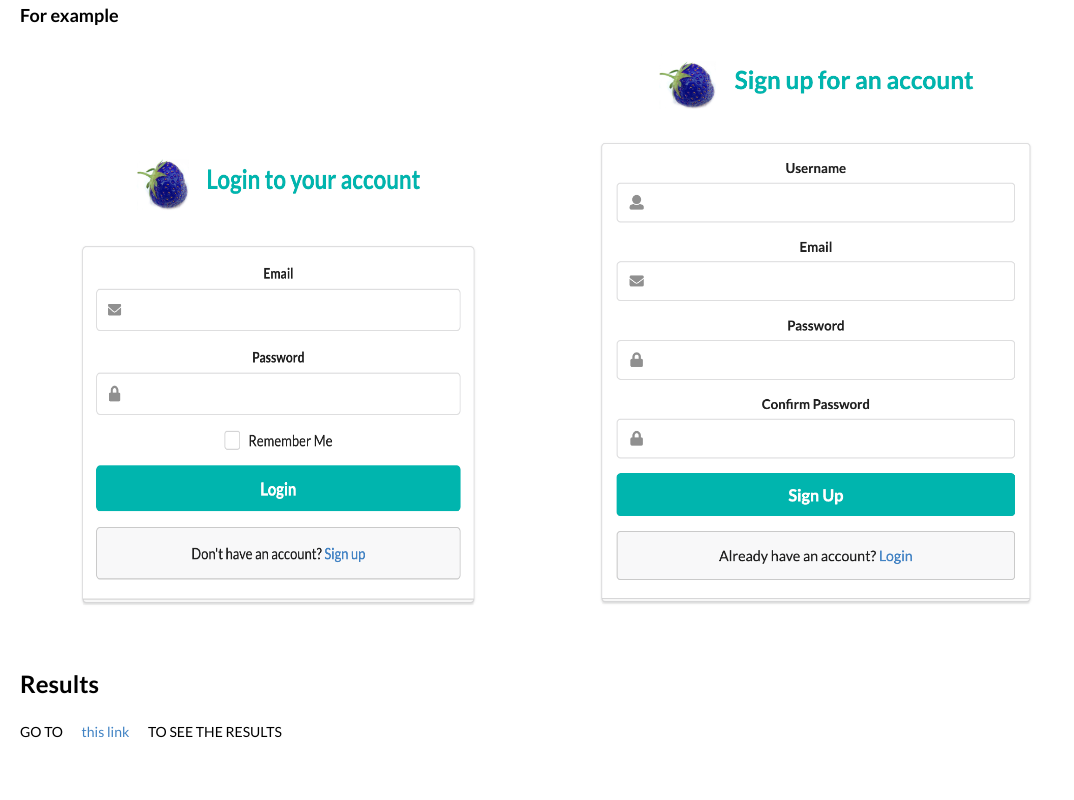
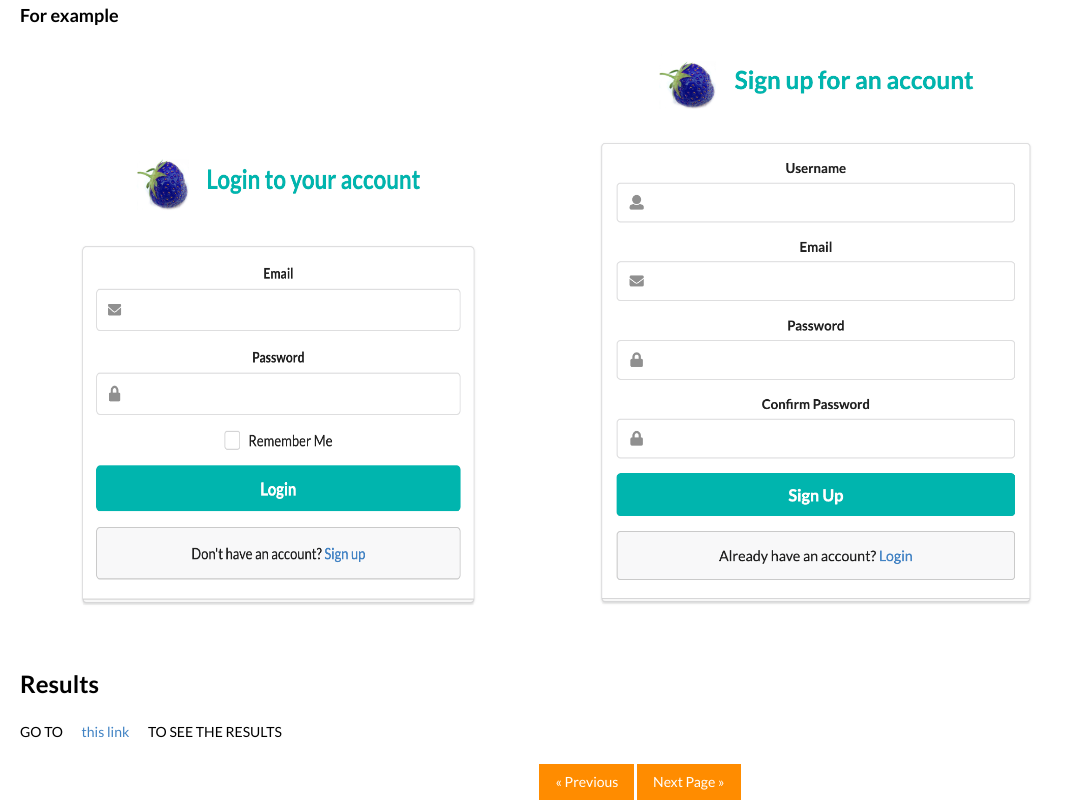
Before and after one commit to DavidPep/CPS530TermProject, a plain HTML site: page page3.html in a window 1280 px wide. Shown: the part 1809-2609 px from the top of the page, without its empty margins (0-1074 px from the left). Before the commit the page ends 2559 px from the top, so only its background shows below. Drawn offline with nearby package versions, Linux system fonts and the light colour scheme.

Commit message:
Update page3.html

```diff
--- a/page3.html
+++ b/page3.html
@@ -176,6 +176,10 @@
 
 <h2>Results</h2>
 <p>GO TO <a href="http://jonathanong.pythonanywhere.com/login">this link</a> TO SEE THE RESULTS</p>
+<p style="text-align: center;">
+	<a href="index.html" class="previous">« Previous</a>
+	 <a href="page3.html" class="next">Next Page »</a>
+</p>
 </div>
 
 <!--jonathan part-->
```
